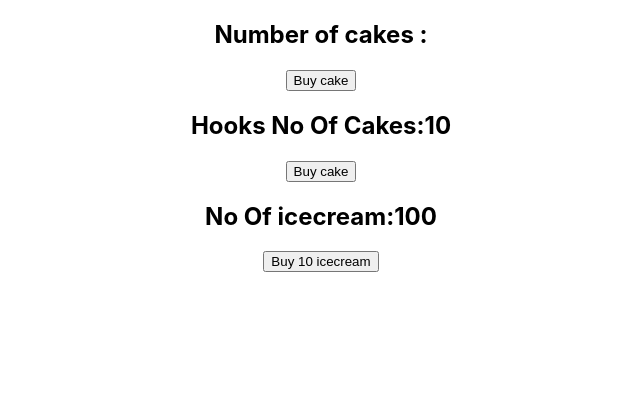
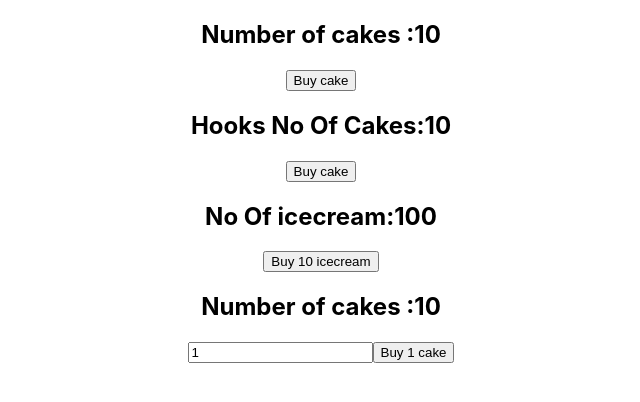
Before and after one commit to Aashiish-Pandey/redux-practice, a React (Create React App) app: page / in a window 1280 px wide. Shown: the top 402 px of the page, without its empty margins (319-959 px from the left). Built offline with nearby package versions, Linux system fonts and the light colour scheme.

Commit message:
adding payload to action creator

```diff
--- a/src/App.js
+++ b/src/App.js
@@ -5,6 +5,7 @@
 import store from "./redux/store";
 import HooksCakeContainer from "./components/HooksCakeContainer";
 import IceCreamContainer from "./components/IceCreamContainer";
+import NewCakeConatiner from "./components/NewCakeConatiner";
 
 function App() {
   return (
@@ -13,6 +14,7 @@
         <CakeContainer />
         <HooksCakeContainer/>
         <IceCreamContainer/>
+        <NewCakeConatiner/>
       </div>
     </Provider>
   );
--- a/src/components/CakeContainer.js
+++ b/src/components/CakeContainer.js
@@ -12,7 +12,7 @@
 
 const mapStateToProps = (state) => {
   return {
-    noOfCakes: state.noOfCakes,
+    noOfCakes: state.cake.noOfCakes,
   };
 };
 
--- /dev/null
+++ b/src/components/NewCakeConatiner.js
@@ -0,0 +1,31 @@
+import React, { useState } from "react";
+import { BuyCake } from "../redux/index";
+import { connect } from "react-redux";
+function NewCakeContainer(props) {
+  const [number, setNumber] = useState(1);
+  return (
+    <div>
+      <h2>Number of cakes :{props.noOfCakes}</h2>
+      <input
+        type="text"
+        value={number}
+        onChange={(e) => setNumber(e.target.value)}
+      />
+      <button onClick={() => props.buyCake(number)}>Buy {number} cake</button>
+    </div>
+  );
+}
+
+const mapStateToProps = (state) => {
+  return {
+    noOfCakes: state.cake.noOfCakes,
+  };
+};
+
+const mapDispatchToProps = (dispatch) => {
+  return {
+    buyCake: (number) => dispatch(BuyCake(number)),
+  };
+};
+
+export default connect(mapStateToProps, mapDispatchToProps)(NewCakeContainer);
--- a/src/redux/cake/cakeAction.js
+++ b/src/redux/cake/cakeAction.js
@@ -1,6 +1,7 @@
 import { BUY_CAKE } from "./cakeType";
-export const BuyCake = () => {
+export const BuyCake = (number=1) => {
   return {
     type: BUY_CAKE,
+    payload: number
   };
 };
--- a/src/redux/cake/cakeReducer.js
+++ b/src/redux/cake/cakeReducer.js
@@ -9,7 +9,7 @@
     case BUY_CAKE:
       return {
         ...state,
-        noOfCakes: state.noOfCakes - 1,
+        noOfCakes: state.noOfCakes - action.payload
       };
 
     default:
```
